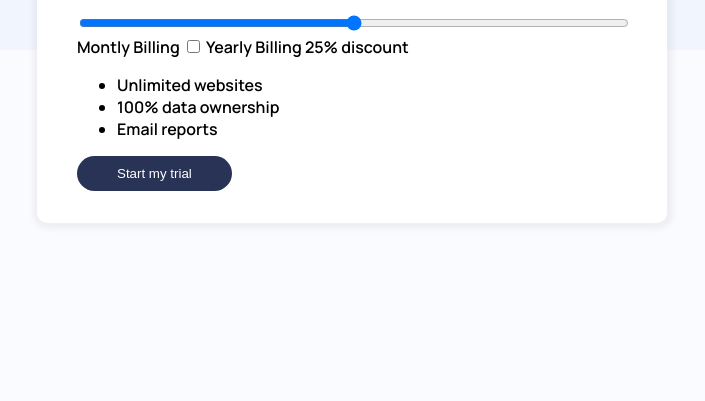
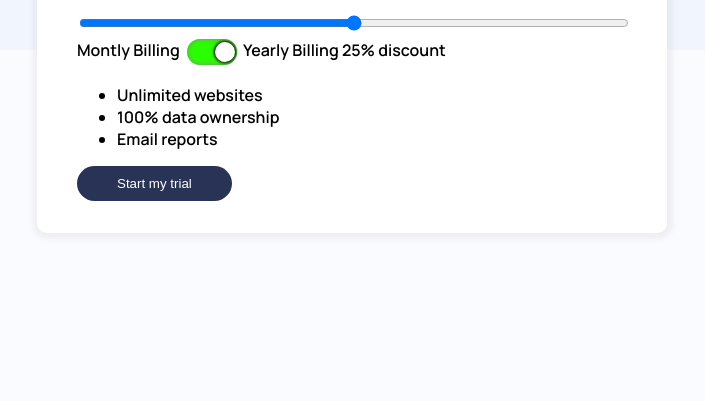
Before and after one commit to CaterpillarEffect/interactive-pricing-component, a website: page index.html in a window 1280 px wide. Shown: the part 399-800 px from the top of the page, without its empty margins (288-993 px from the left). Drawn offline with Linux system fonts and the light colour scheme.

Commit message:
Added Toggle Switch CSS

```diff
--- a/index.html
+++ b/index.html
@@ -3,9 +3,12 @@
   <head>
     <meta charset="UTF-8" />
     <meta name="viewport" content="width=device-width, initial-scale=1.0" />
-    <link rel="preconnect" href="https://fonts.googleapis.com">
-    <link rel="preconnect" href="https://fonts.gstatic.com" crossorigin>
-    <link href="https://fonts.googleapis.com/css2?family=Manrope:wght@600;800&display=swap" rel="stylesheet">
+    <link rel="preconnect" href="https://fonts.googleapis.com" />
+    <link rel="preconnect" href="https://fonts.gstatic.com" crossorigin />
+    <link
+      href="https://fonts.googleapis.com/css2?family=Manrope:wght@600;800&display=swap"
+      rel="stylesheet"
+    />
     <!-- displays site properly based on user's device -->
 
     <link
@@ -43,7 +46,15 @@
           </div>
           <div class="buy-now__select-billing-period">
             Montly Billing
-            <input type="checkbox" name="checkbox" id="" class="select-billing-period__checkbox">
+            <label for="checkbox" class="select-billing-period__checkbox-label">
+              <input
+                type="checkbox"
+                name="checkbox"
+                id=""
+                class="select-billing-period__checkbox"
+                checked
+              />
+            </label>
             Yearly Billing
             <span class="select-billing-period__discount">25% discount</span>
           </div>
@@ -55,7 +66,9 @@
             </ul>
           </div>
           <div class="buy-now__button">
-            <button type="submit" class="button__buy-button">Start my trial</button>
+            <button type="submit" class="button__buy-button">
+              Start my trial
+            </button>
           </div>
         </form>
       </div>
@@ -63,12 +76,11 @@
 
     <script>
       changePointerToGrabbing = () => {
-        document.getElementById("service-type").style.cursor="grabbing";
-      }
+        document.getElementById("service-type").style.cursor = "grabbing";
+      };
       changePointerToGrab = () => {
-        document.getElementById("service-type").style.cursor="grab";
-      }
+        document.getElementById("service-type").style.cursor = "grab";
+      };
     </script>
-
   </body>
 </html>
--- a/styles.css
+++ b/styles.css
@@ -63,8 +63,37 @@ body {
   cursor: grab;
 }
 
-.select-billing-period__checkbox {
-  cursor: pointer;
+input[type="checkbox"] {
+  position: relative;
+  background-color: lightgray;
+  appearance: none;
+  width: 50px;
+  height: 26px;
+  vertical-align: middle;
+  border-radius: 20px;
+  box-shadow: inset 0px 0px 5px 1px hsla(0, 0%, 52%, 0.707);
+}
+
+input[type="checkbox"]::before {
+  position: absolute;
+  content: "";
+  width: 20px;
+  height: 20px;
+  background-color: #fff;
+  border-radius: 20px;
+  top: 3px;
+  left: 2px;
+  box-shadow: 0 0 3px 1px black;
+  transition: .4s;
+}
+
+input:checked[type="checkbox"] {
+  background-color: hsl(110, 100%, 50%);
+}
+
+input:checked[type="checkbox"]::before {
+  left: 28px;
+
 }
 
 .button__buy-button{
```
